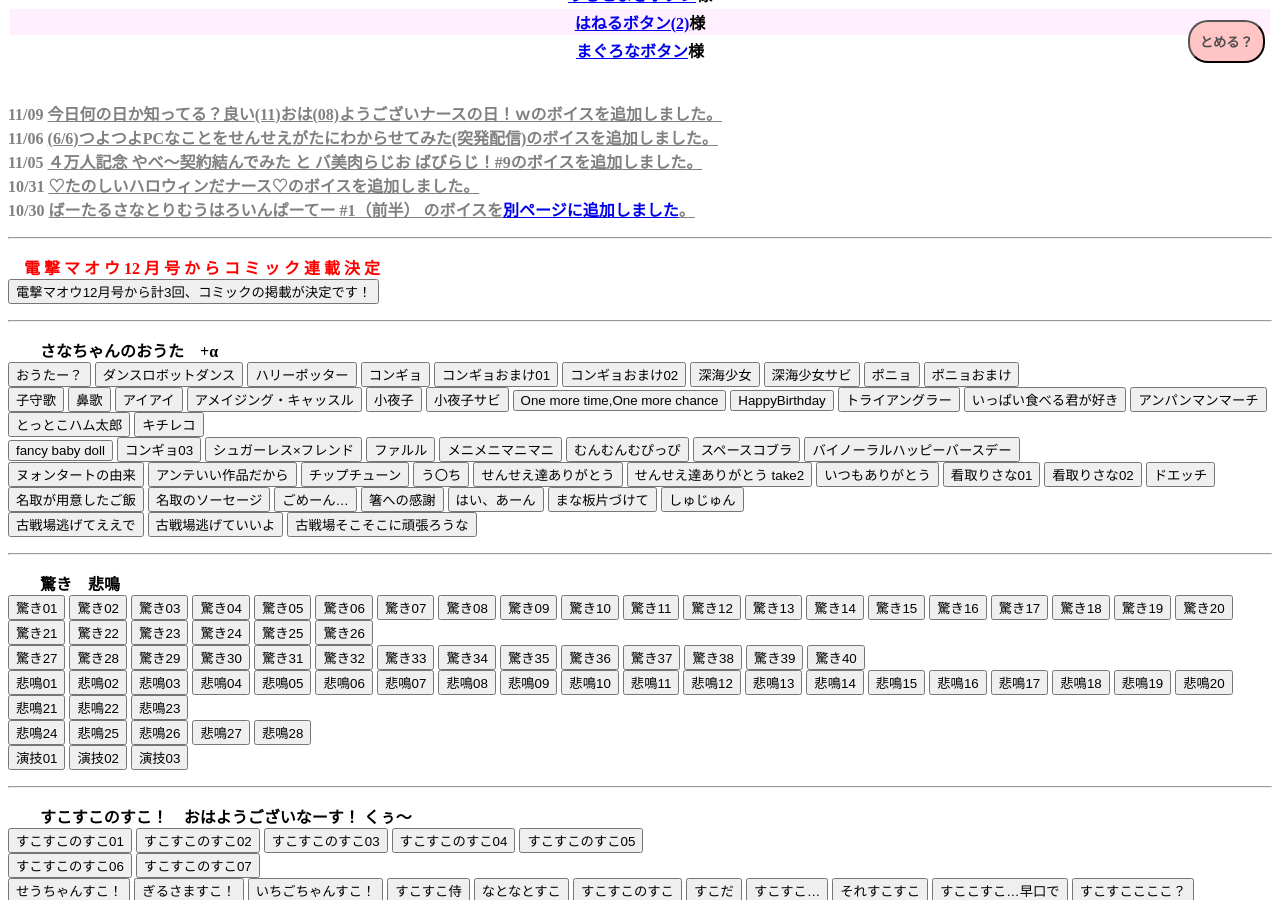
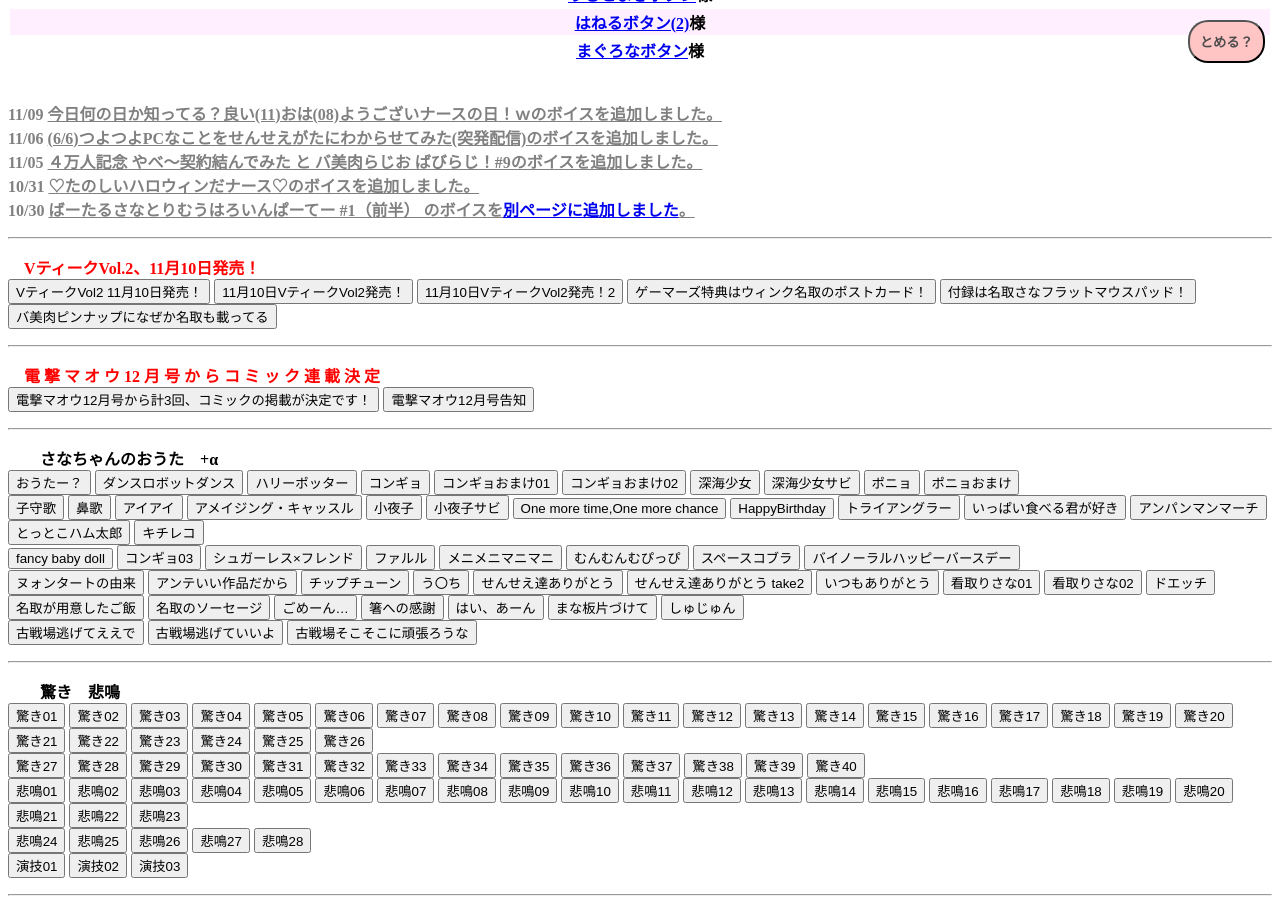
Before and after one commit to sanabutton/sanabutton.github.io, a Jekyll site: the page built from index.html, in a window 1280 px wide and 900 px high, scrolled down 346 px. Built offline with Jekyll 4.4.1, drawn with Linux system fonts in a browser that asks for light colours; comment, search, counter and statistics services are not loaded.

Commit message:
告知欄を更新

```diff
--- a/index.html
+++ b/index.html
@@ -18,11 +18,21 @@ layout: home
 <br>
 
 {% include update-log.html %}
+<hr style="margin: 1em 0 ;">
+　<span class="important-notify"><b>VティークVol.2、11月10日発売！</b></span>
+<br>
+<button type="button" class="sounds" data-file="たのしいハロウィンだナース/VティークVol2 11月10日発売！">VティークVol2 11月10日発売！</button>
+<button type="button" class="sounds" data-file="今日何の日か知ってる？/11月10日VティークVol2発売！">11月10日VティークVol2発売！</button>
+<button type="button" class="sounds" data-file="今日何の日か知ってる？/11月10日VティークVol2発売！2">11月10日VティークVol2発売！2</button>
+<button type="button" class="sounds" data-file="今日何の日か知ってる？/ゲーマーズ特典はウィンク名取のポストカード！">ゲーマーズ特典はウィンク名取のポストカード！</button>
+<button type="button" class="sounds" data-file="今日何の日か知ってる？/付録は名取さなフラットマウスパッド！">付録は名取さなフラットマウスパッド！</button>
+<button type="button" class="sounds" data-file="今日何の日か知ってる？/バ美肉ピンナップになぜか名取も載ってる">バ美肉ピンナップになぜか名取も載ってる</button>
 
 <hr style="margin: 1em 0 ;">
 　<span class="important-notify"><b>電 撃 マ オ ウ 12 月 号 か ら コ ミ ッ ク 連 載 決 定</b></span>
 <br>
 <button type="button" class="sounds" data-file="地獄のセリフリクエスト配信/電撃マオウ12月号からコミック掲載！2">電撃マオウ12月号から計3回、コミックの掲載が決定です！</button>
+<button type="button" class="sounds" data-file="たのしいハロウィンだナース/電撃マオウ12月号告知">電撃マオウ12月号告知</button>
 
 {% include contents.html %}
 
```
